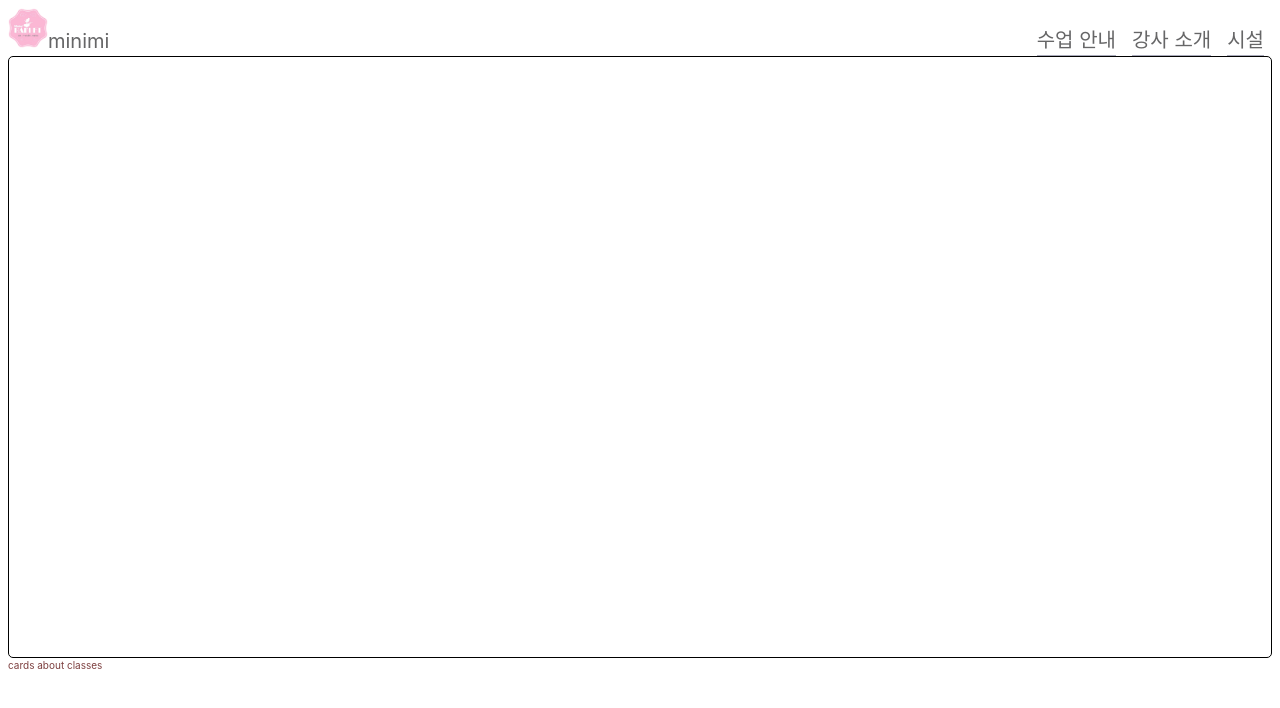
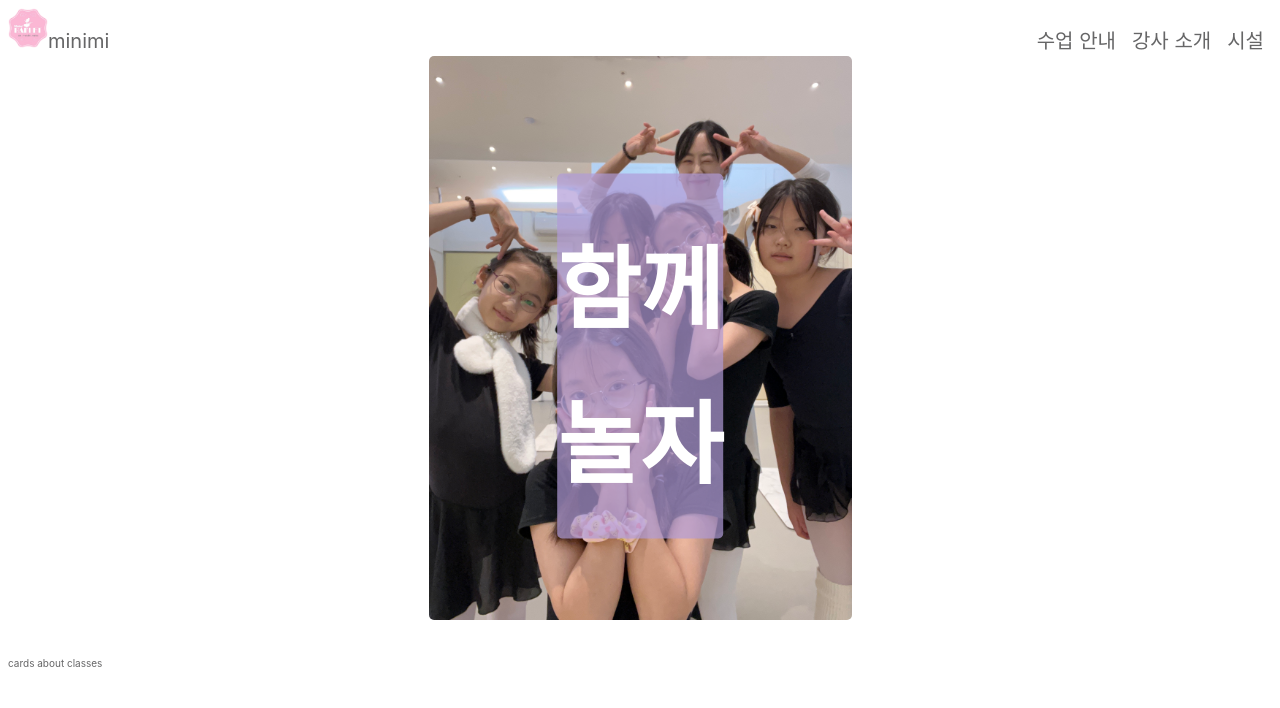
Before and after one commit to klevi43/Minime, a React (Vite) app in the folder minimi/: page / in a window 1280 px wide. Shown: the top 708 px of the page. Built offline with nearby package versions, Linux system fonts and the light colour scheme.

Commit message:
Played around with the hero more. looking for more inspiration on designing a web page.

```diff
--- a/minimi/src/components/Hero/Hero.css
+++ b/minimi/src/components/Hero/Hero.css
@@ -1,18 +1,23 @@
 .container {
   height: 600px;
   width: auto;
-  border: 1px solid black;
-  border-radius: 5px;
+  /* border: 1px solid black;
+  border-radius: 5px; */
+  position: relative;
+  text-align: center;
 }
 
 .box-1 {
   height: 100px;
   background-color: antiquewhite;
+  position: absolute;
+  bottom: 50px;
+  right: 16px;
 }
 
-.hero--box {
+.hero__box {
   height: 365px;
-  background-color: var(--color-secondary);
+  background-color: rgb(177, 156, 216, 0.7);
   border-radius: 5px;
   display: flex;
   flex-direction: column;
@@ -21,8 +26,20 @@
 }
 
 
-/* Hero Image */
-.hero--image {
+/* Hero */
+.hero__image {
   width: 100%;
+  max-width: 423px;
   border-radius: 5px;
 }
+
+.hero__text {
+  color: #fff;
+  font-size: 9rem;
+}
+.centered {
+  position: absolute;
+  top: 50%;
+  left: 50%;
+  transform: translate(-50%, -50%);
+}
--- a/minimi/src/components/Hero/Hero.tsx
+++ b/minimi/src/components/Hero/Hero.tsx
@@ -1,16 +1,27 @@
 
-import heroImg from '../../assets/Youngson-w-kids-cropped.jpg'
+import heroImg from '../../assets/Youngson-w.-kids.jpg'
 import './Hero.css';
 
 function Hero() {
   return (
     <>
         <div className="container">
-          <div className="grid grid--1x2">
 
-          </div>
+              {/* <h2 className="header hero__text">미니미</h2> */}
+              <div className="centered">
+                <div className="hero__box">
+                  <h3 className="header hero__text">함께</h3>
+                <h3 className="header hero__text">놀자</h3>
+                </div>
 
+              </div>
+
+
+              <img className="hero__image" src={heroImg} alt="" />
         </div>
+
+
+
 
     </>
   )
--- a/minimi/src/components/Nav/Nav.css
+++ b/minimi/src/components/Nav/Nav.css
@@ -43,4 +43,7 @@ span {
   .nav__item {
     padding: 0 0.8rem;
   }
+  .nav__item:after {
+    border-bottom: none;
+  }
 }
--- a/minimi/src/index.css
+++ b/minimi/src/index.css
@@ -4,19 +4,22 @@
   line-height: 1.5;
   font-weight: 400;
   --color-primary: #E18AAA;
-  --color-secondary: #b19cd8;
+  --color-secondary: rgb(177, 156, 216);
   --color-accent: #f1528c;
-  --color-headings: #7d3f3f;
+  --color-headings: #444444;
   --color-body: #666667;
-  color: var(--color-headings);
+  color: var(--color-body);
   /* background-color: #242424; */
   background-color: #fff;
 
 }
 
 .header {
+  color: var(--color-headings);
   font-weight: 800;
-  font-size: 3rem;
+  font-size: 6rem;
+  margin: 0;
+  padding-top: 2rem;
 }
 
 p {
```
Also changed, not shown: minimi/src/assets/hero.jpg (added).
